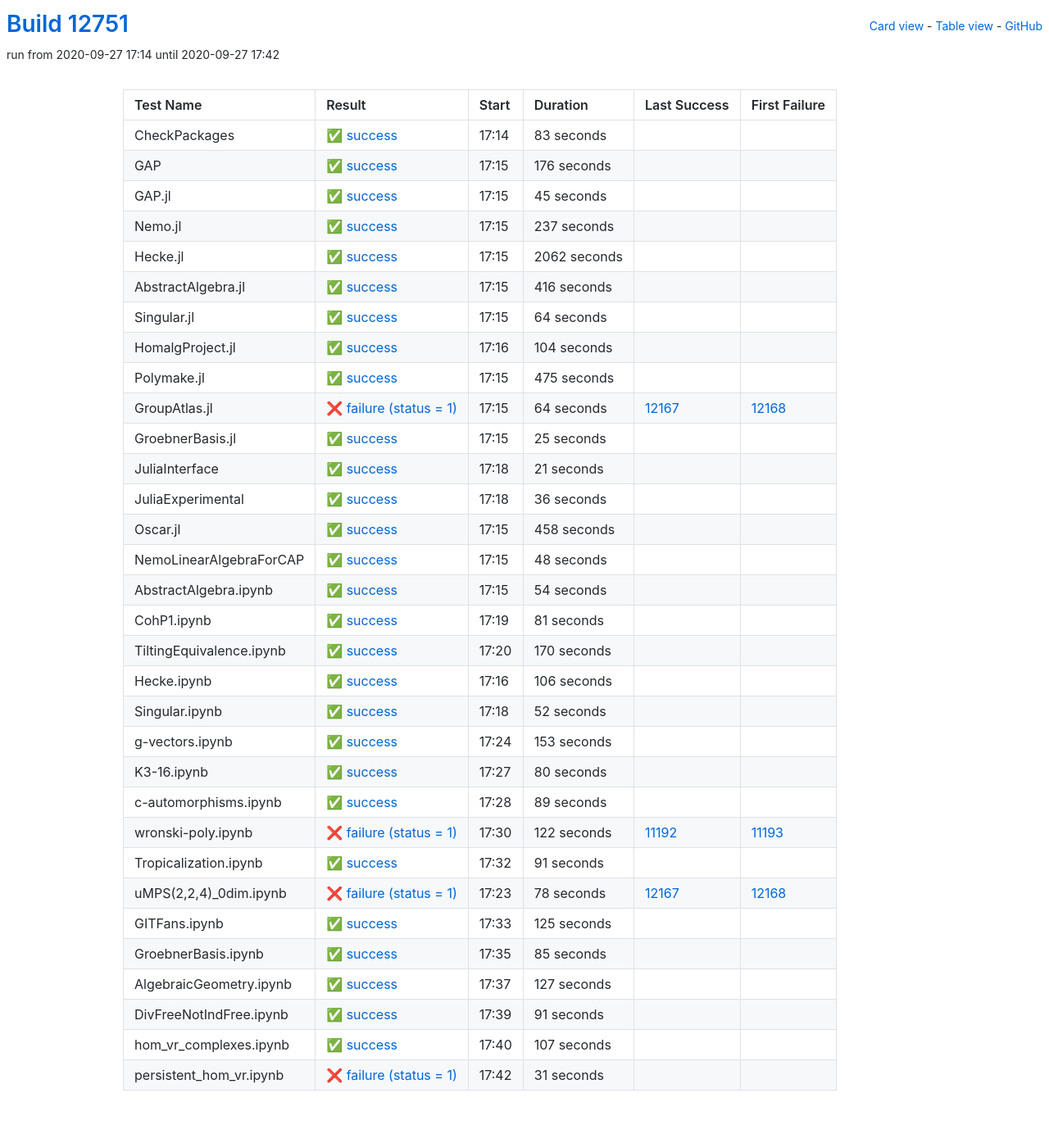
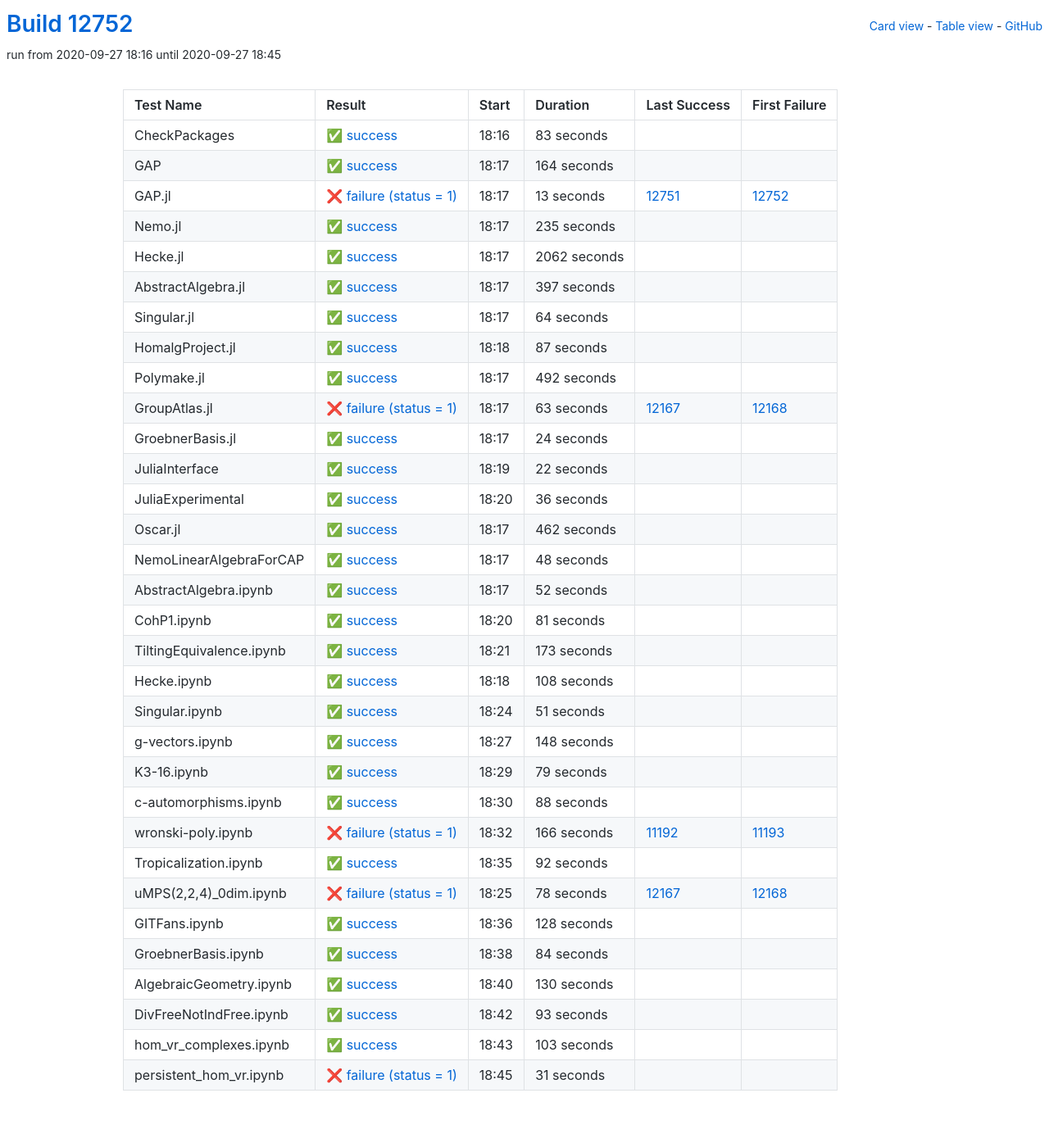
Before and after one commit to oscar-system/oscar-ci-status, a Jekyll site: the page built from table.html, in a window 1280 px wide. Shown: the whole page at 82% size. Built offline with Jekyll 4.4.1, drawn with Linux system fonts in a browser that asks for light colours.

Commit message:
Build #12752

```diff
--- a/_data/ci.yml
+++ b/_data/ci.yml
@@ -1,6 +1,6 @@
 ---
-build: 12751
-build_url: https://oscarci.mathematik.uni-kl.de/job/oscar/12751/
+build: 12752
+build_url: https://oscarci.mathematik.uni-kl.de/job/oscar/12752/
 job: oscar
 organization: oscar-system
 repo: oscar-ci-status
@@ -8,8 +8,8 @@
 tests:
 - name: CheckPackages
   id: checkpackages
-  log: https://oscarci.mathematik.uni-kl.de/job/oscar/12751/artifact/logs/build-12751/CheckPackages.log
-  start: 2020-09-27 17:14
+  log: https://oscarci.mathematik.uni-kl.de/job/oscar/12752/artifact/logs/build-12752/CheckPackages.log
+  start: 2020-09-27 18:16
   success: true
   exitcode: 0
   status: success
@@ -20,44 +20,44 @@
   first_failure_url:
 - name: GAP
   id: gap
-  log: https://oscarci.mathematik.uni-kl.de/job/oscar/12751/artifact/logs/build-12751/GAP.log
-  start: 2020-09-27 17:15
+  log: https://oscarci.mathematik.uni-kl.de/job/oscar/12752/artifact/logs/build-12752/GAP.log
+  start: 2020-09-27 18:17
   success: true
   exitcode: 0
   status: success
-  duration: 176
+  duration: 164
   last_success: false
   last_success_url:
   first_failure: false
   first_failure_url:
 - name: GAP.jl
   id: gap-jl
-  log: https://oscarci.mathematik.uni-kl.de/job/oscar/12751/artifact/logs/build-12751/GAP.jl.log
-  start: 2020-09-27 17:15
+  log: https://oscarci.mathematik.uni-kl.de/job/oscar/12752/artifact/logs/build-12752/GAP.jl.log
+  start: 2020-09-27 18:17
+  success: false
+  exitcode: 1
+  status: failure
+  duration: 13
+  last_success: 12751
+  last_success_url: https://oscarci.mathematik.uni-kl.de/job/oscar/12751/
+  first_failure: 12752
+  first_failure_url: https://oscarci.mathematik.uni-kl.de/job/oscar/12752/
+- name: Nemo.jl
+  id: nemo-jl
+  log: https://oscarci.mathematik.uni-kl.de/job/oscar/12752/artifact/logs/build-12752/Nemo.jl.log
+  start: 2020-09-27 18:17
   success: true
   exitcode: 0
   status: success
-  duration: 45
-  last_success: false
-  last_success_url:
-  first_failure: false
-  first_failure_url:
-- name: Nemo.jl
-  id: nemo-jl
-  log: https://oscarci.mathematik.uni-kl.de/job/oscar/12751/artifact/logs/build-12751/Nemo.jl.log
-  start: 2020-09-27 17:15
-  success: true
-  exitcode: 0
-  status: success
-  duration: 237
+  duration: 235
   last_success: false
   last_success_url:
   first_failure: false
   first_failure_url:
 - name: Hecke.jl
   id: hecke-jl
-  log: https://oscarci.mathematik.uni-kl.de/job/oscar/12751/artifact/logs/build-12751/Hecke.jl.log
-  start: 2020-09-27 17:15
+  log: https://oscarci.mathematik.uni-kl.de/job/oscar/12752/artifact/logs/build-12752/Hecke.jl.log
+  start: 2020-09-27 18:17
   success: true
   exitcode: 0
   status: success
@@ -68,20 +68,20 @@
   first_failure_url:
 - name: AbstractAlgebra.jl
   id: abstractalgebra-jl
-  log: https://oscarci.mathematik.uni-kl.de/job/oscar/12751/artifact/logs/build-12751/AbstractAlgebra.jl.log
-  start: 2020-09-27 17:15
+  log: https://oscarci.mathematik.uni-kl.de/job/oscar/12752/artifact/logs/build-12752/AbstractAlgebra.jl.log
+  start: 2020-09-27 18:17
   success: true
   exitcode: 0
   status: success
-  duration: 416
+  duration: 397
   last_success: false
   last_success_url:
   first_failure: false
   first_failure_url:
 - name: Singular.jl
   id: singular-jl
-  log: https://oscarci.mathematik.uni-kl.de/job/oscar/12751/artifact/logs/build-12751/Singular.jl.log
-  start: 2020-09-27 17:15
+  log: https://oscarci.mathematik.uni-kl.de/job/oscar/12752/artifact/logs/build-12752/Singular.jl.log
+  start: 2020-09-27 18:17
   success: true
   exitcode: 0
   status: success
@@ -92,68 +92,68 @@
   first_failure_url:
 - name: HomalgProject.jl
   id: homalgproject-jl
-  log: https://oscarci.mathematik.uni-kl.de/job/oscar/12751/artifact/logs/build-12751/HomalgProject.jl.log
-  start: 2020-09-27 17:16
+  log: https://oscarci.mathematik.uni-kl.de/job/oscar/12752/artifact/logs/build-12752/HomalgProject.jl.log
+  start: 2020-09-27 18:18
   success: true
   exitcode: 0
   status: success
-  duration: 104
+  duration: 87
   last_success: false
   last_success_url:
   first_failure: false
   first_failure_url:
 - name: Polymake.jl
   id: polymake-jl
-  log: https://oscarci.mathematik.uni-kl.de/job/oscar/12751/artifact/logs/build-12751/Polymake.jl.log
-  start: 2020-09-27 17:15
+  log: https://oscarci.mathematik.uni-kl.de/job/oscar/12752/artifact/logs/build-12752/Polymake.jl.log
+  start: 2020-09-27 18:17
   success: true
   exitcode: 0
   status: success
-  duration: 475
+  duration: 492
   last_success: false
   last_success_url:
   first_failure: false
   first_failure_url:
 - name: GroupAtlas.jl
   id: groupatlas-jl
-  log: https://oscarci.mathematik.uni-kl.de/job/oscar/12751/artifact/logs/build-12751/GroupAtlas.jl.log
-  start: 2020-09-27 17:15
+  log: https://oscarci.mathematik.uni-kl.de/job/oscar/12752/artifact/logs/build-12752/GroupAtlas.jl.log
+  start: 2020-09-27 18:17
   success: false
   exitcode: 1
   status: failure
-  duration: 64
+  duration: 63
   last_success: 12167
   last_success_url: https://oscarci.mathematik.uni-kl.de/job/oscar/12167/
   first_failure: 12168
   first_failure_url: https://oscarci.mathematik.uni-kl.de/job/oscar/12168/
 - name: GroebnerBasis.jl
   id: groebnerbasis-jl
-  log: https://oscarci.mathematik.uni-kl.de/job/oscar/12751/artifact/logs/build-12751/GroebnerBasis.jl.log
-  start: 2020-09-27 17:15
+  log: https://oscarci.mathematik.uni-kl.de/job/oscar/12752/artifact/logs/build-12752/GroebnerBasis.jl.log
+  start: 2020-09-27 18:17
   success: true
   exitcode: 0
   status: success
-  duration: 25
+  duration: 24
   last_success: false
   last_success_url:
   first_failure: false
   first_failure_url:
 - name: JuliaInterface
   id: juliainterface
-  log: https://oscarci.mathematik.uni-kl.de/job/oscar/12751/artifact/logs/build-12751/JuliaInterface.log
-  start: 2020-09-27 17:18
+  log: https://oscarci.mathematik.uni-kl.de/job/oscar/12752/artifact/logs/build-12752/JuliaInterface.log
+  start: 2020-09-27 18:19
   success: true
   exitcode: 0
   status: success
-  duration: 21
+  duration: 22
   last_success: false
   last_success_url:
   first_failure: false
   first_failure_url:
 - name: JuliaExperimental
   id: juliaexperimental
-  log: https://oscarci.mathematik.uni-kl.de/job/oscar/12751/artifact/logs/build-12751/JuliaExperimental.log
-  start: 2020-09-27 17:18
+  log: https://oscarci.mathematik.uni-kl.de/job/oscar/12752/artifact/logs/build-12752/JuliaExperimental.log
+  start: 2020-09-27 18:20
   success: true
   exitcode: 0
   status: success
@@ -164,20 +164,20 @@
   first_failure_url:
 - name: Oscar.jl
   id: oscar-jl
-  log: https://oscarci.mathematik.uni-kl.de/job/oscar/12751/artifact/logs/build-12751/Oscar.jl.log
-  start: 2020-09-27 17:15
+  log: https://oscarci.mathematik.uni-kl.de/job/oscar/12752/artifact/logs/build-12752/Oscar.jl.log
+  start: 2020-09-27 18:17
   success: true
   exitcode: 0
   status: success
-  duration: 458
+  duration: 462
   last_success: false
   last_success_url:
   first_failure: false
   first_failure_url:
 - name: NemoLinearAlgebraForCAP
   id: nemolinearalgebraforcap
-  log: https://oscarci.mathematik.uni-kl.de/job/oscar/12751/artifact/logs/build-12751/NemoLinearAlgebraForCAP.log
-  start: 2020-09-27 17:15
+  log: https://oscarci.mathematik.uni-kl.de/job/oscar/12752/artifact/logs/build-12752/NemoLinearAlgebraForCAP.log
+  start: 2020-09-27 18:17
   success: true
   exitcode: 0
   status: success
@@ -188,20 +188,20 @@
   first_failure_url:
 - name: AbstractAlgebra.ipynb
   id: abstractalgebra-ipynb
-  log: https://oscarci.mathematik.uni-kl.de/job/oscar/12751/artifact/logs/build-12751/AbstractAlgebra.ipynb.log
-  start: 2020-09-27 17:15
+  log: https://oscarci.mathematik.uni-kl.de/job/oscar/12752/artifact/logs/build-12752/AbstractAlgebra.ipynb.log
+  start: 2020-09-27 18:17
   success: true
   exitcode: 0
   status: success
-  duration: 54
+  duration: 52
   last_success: false
   last_success_url:
   first_failure: false
   first_failure_url:
 - name: CohP1.ipynb
   id: cohp1-ipynb
-  log: https://oscarci.mathematik.uni-kl.de/job/oscar/12751/artifact/logs/build-12751/CohP1.ipynb.log
-  start: 2020-09-27 17:19
+  log: https://oscarci.mathematik.uni-kl.de/job/oscar/12752/artifact/logs/build-12752/CohP1.ipynb.log
+  start: 2020-09-27 18:20
   success: true
   exitcode: 0
   status: success
@@ -212,104 +212,104 @@
   first_failure_url:
 - name: TiltingEquivalence.ipynb
   id: tiltingequivalence-ipynb
-  log: https://oscarci.mathematik.uni-kl.de/job/oscar/12751/artifact/logs/build-12751/TiltingEquivalence.ipynb.log
-  start: 2020-09-27 17:20
+  log: https://oscarci.mathematik.uni-kl.de/job/oscar/12752/artifact/logs/build-12752/TiltingEquivalence.ipynb.log
+  start: 2020-09-27 18:21
   success: true
   exitcode: 0
   status: success
-  duration: 170
+  duration: 173
   last_success: false
   last_success_url:
   first_failure: false
   first_failure_url:
 - name: Hecke.ipynb
   id: hecke-ipynb
-  log: https://oscarci.mathematik.uni-kl.de/job/oscar/12751/artifact/logs/build-12751/Hecke.ipynb.log
-  start: 2020-09-27 17:16
+  log: https://oscarci.mathematik.uni-kl.de/job/oscar/12752/artifact/logs/build-12752/Hecke.ipynb.log
+  start: 2020-09-27 18:18
   success: true
   exitcode: 0
   status: success
-  duration: 106
+  duration: 108
   last_success: false
   last_success_url:
   first_failure: false
   first_failure_url:
 - name: Singular.ipynb
   id: singular-ipynb
-  log: https://oscarci.mathematik.uni-kl.de/job/oscar/12751/artifact/logs/build-12751/Singular.ipynb.log
-  start: 2020-09-27 17:18
+  log: https://oscarci.mathematik.uni-kl.de/job/oscar/12752/artifact/logs/build-12752/Singular.ipynb.log
+  start: 2020-09-27 18:24
   success: true
   exitcode: 0
   status: success
-  duration: 52
+  duration: 51
   last_success: false
   last_success_url:
   first_failure: false
   first_failure_url:
 - name: g-vectors.ipynb
   id: g-vectors-ipynb
-  log: https://oscarci.mathematik.uni-kl.de/job/oscar/12751/artifact/logs/build-12751/g-vectors.ipynb.log
-  start: 2020-09-27 17:24
+  log: https://oscarci.mathematik.uni-kl.de/job/oscar/12752/artifact/logs/build-12752/g-vectors.ipynb.log
+  start: 2020-09-27 18:27
   success: true
   exitcode: 0
   status: success
-  duration: 153
+  duration: 148
   last_success: false
   last_success_url:
   first_failure: false
   first_failure_url:
 - name: K3-16.ipynb
   id: k3-16-ipynb
-  log: https://oscarci.mathematik.uni-kl.de/job/oscar/12751/artifact/logs/build-12751/K3-16.ipynb.log
-  start: 2020-09-27 17:27
+  log: https://oscarci.mathematik.uni-kl.de/job/oscar/12752/artifact/logs/build-12752/K3-16.ipynb.log
+  start: 2020-09-27 18:29
   success: true
   exitcode: 0
   status: success
-  duration: 80
+  duration: 79
   last_success: false
   last_success_url:
   first_failure: false
   first_failure_url:
 - name: c-automorphisms.ipynb
   id: c-automorphisms-ipynb
-  log: https://oscarci.mathematik.uni-kl.de/job/oscar/12751/artifact/logs/build-12751/c-automorphisms.ipynb.log
-  start: 2020-09-27 17:28
+  log: https://oscarci.mathematik.uni-kl.de/job/oscar/12752/artifact/logs/build-12752/c-automorphisms.ipynb.log
+  start: 2020-09-27 18:30
   success: true
   exitcode: 0
   status: success
-  duration: 89
+  duration: 88
   last_success: false
   last_success_url:
   first_failure: false
   first_failure_url:
 - name: wronski-poly.ipynb
   id: wronski-poly-ipynb
-  log: https://oscarci.mathematik.uni-kl.de/job/oscar/12751/artifact/logs/build-12751/wronski-poly.ipynb.log
-  start: 2020-09-27 17:30
+  log: https://oscarci.mathematik.uni-kl.de/job/oscar/12752/artifact/logs/build-12752/wronski-poly.ipynb.log
+  start: 2020-09-27 18:32
   success: false
   exitcode: 1
   status: failure
-  duration: 122
+  duration: 166
   last_success: 11192
   last_success_url: https://oscarci.mathematik.uni-kl.de/job/oscar/11192/
   first_failure: 11193
   first_failure_url: https://oscarci.mathematik.uni-kl.de/job/oscar/11193/
 - name: Tropicalization.ipynb
   id: tropicalization-ipynb
-  log: https://oscarci.mathematik.uni-kl.de/job/oscar/12751/artifact/logs/build-12751/Tropicalization.ipynb.log
-  start: 2020-09-27 17:32
+  log: https://oscarci.mathematik.uni-kl.de/job/oscar/12752/artifact/logs/build-12752/Tropicalization.ipynb.log
+  start: 2020-09-27 18:35
   success: true
   exitcode: 0
   status: success
-  duration: 91
+  duration: 92
   last_success: false
   last_success_url:
   first_failure: false
   first_failure_url:
 - name: uMPS(2,2,4)_0dim.ipynb
   id: umps-2-2-4-0dim-ipynb
-  log: https://oscarci.mathematik.uni-kl.de/job/oscar/12751/artifact/logs/build-12751/uMPS-2-2-4-_0dim.ipynb.log
-  start: 2020-09-27 17:23
+  log: https://oscarci.mathematik.uni-kl.de/job/oscar/12752/artifact/logs/build-12752/uMPS-2-2-4-_0dim.ipynb.log
+  start: 2020-09-27 18:25
   success: false
   exitcode: 1
   status: failure
@@ -320,68 +320,68 @@
   first_failure_url: https://oscarci.mathematik.uni-kl.de/job/oscar/12168/
 - name: GITFans.ipynb
   id: gitfans-ipynb
-  log: https://oscarci.mathematik.uni-kl.de/job/oscar/12751/artifact/logs/build-12751/GITFans.ipynb.log
-  start: 2020-09-27 17:33
+  log: https://oscarci.mathematik.uni-kl.de/job/oscar/12752/artifact/logs/build-12752/GITFans.ipynb.log
+  start: 2020-09-27 18:36
   success: true
   exitcode: 0
   status: success
-  duration: 125
+  duration: 128
   last_success: false
   last_success_url:
   first_failure: false
   first_failure_url:
 - name: GroebnerBasis.ipynb
   id: groebnerbasis-ipynb
-  log: https://oscarci.mathematik.uni-kl.de/job/oscar/12751/artifact/logs/build-12751/GroebnerBasis.ipynb.log
-  start: 2020-09-27 17:35
+  log: https://oscarci.mathematik.uni-kl.de/job/oscar/12752/artifact/logs/build-12752/GroebnerBasis.ipynb.log
+  start: 2020-09-27 18:38
   success: true
   exitcode: 0
   status: success
-  duration: 85
+  duration: 84
   last_success: false
   last_success_url:
   first_failure: false
   first_failure_url:
 - name: AlgebraicGeometry.ipynb
   id: algebraicgeometry-ipynb
-  log: https://oscarci.mathematik.uni-kl.de/job/oscar/12751/artifact/logs/build-12751/AlgebraicGeometry.ipynb.log
-  start: 2020-09-27 17:37
+  log: https://oscarci.mathematik.uni-kl.de/job/oscar/12752/artifact/logs/build-12752/AlgebraicGeometry.ipynb.log
+  start: 2020-09-27 18:40
   success: true
   exitcode: 0
   status: success
-  duration: 127
+  duration: 130
   last_success: false
   last_success_url:
   first_failure: false
   first_failure_url:
 - name: DivFreeNotIndFree.ipynb
   id: divfreenotindfree-ipynb
-  log: https://oscarci.mathematik.uni-kl.de/job/oscar/12751/artifact/logs/build-12751/DivFreeNotIndFree.ipynb.log
-  start: 2020-09-27 17:39
+  log: https://oscarci.mathematik.uni-kl.de/job/oscar/12752/artifact/logs/build-12752/DivFreeNotIndFree.ipynb.log
+  start: 2020-09-27 18:42
   success: true
   exitcode: 0
   status: success
-  duration: 91
+  duration: 93
   last_success: false
   last_success_url:
   first_failure: false
   first_failure_url:
 - name: hom_vr_complexes.ipynb
   id: hom-vr-complexes-ipynb
-  log: https://oscarci.mathematik.uni-kl.de/job/oscar/12751/artifact/logs/build-12751/hom_vr_complexes.ipynb.log
-  start: 2020-09-27 17:40
+  log: https://oscarci.mathematik.uni-kl.de/job/oscar/12752/artifact/logs/build-12752/hom_vr_complexes.ipynb.log
+  start: 2020-09-27 18:43
   success: true
   exitcode: 0
   status: success
-  duration: 107
+  duration: 103
   last_success: false
   last_success_url:
   first_failure: false
   first_failure_url:
 - name: persistent_hom_vr.ipynb
   id: persistent-hom-vr-ipynb
-  log: https://oscarci.mathematik.uni-kl.de/job/oscar/12751/artifact/logs/build-12751/persistent_hom_vr.ipynb.log
-  start: 2020-09-27 17:42
+  log: https://oscarci.mathematik.uni-kl.de/job/oscar/12752/artifact/logs/build-12752/persistent_hom_vr.ipynb.log
+  start: 2020-09-27 18:45
   success: false
   exitcode: 1
   status: failure
```
Also changed, not shown: README.md.
